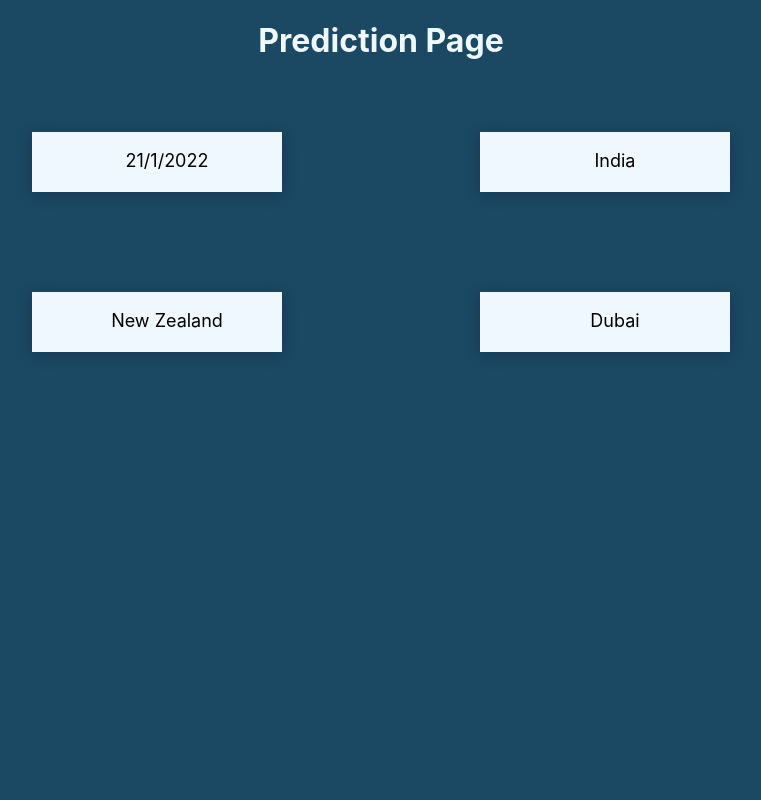
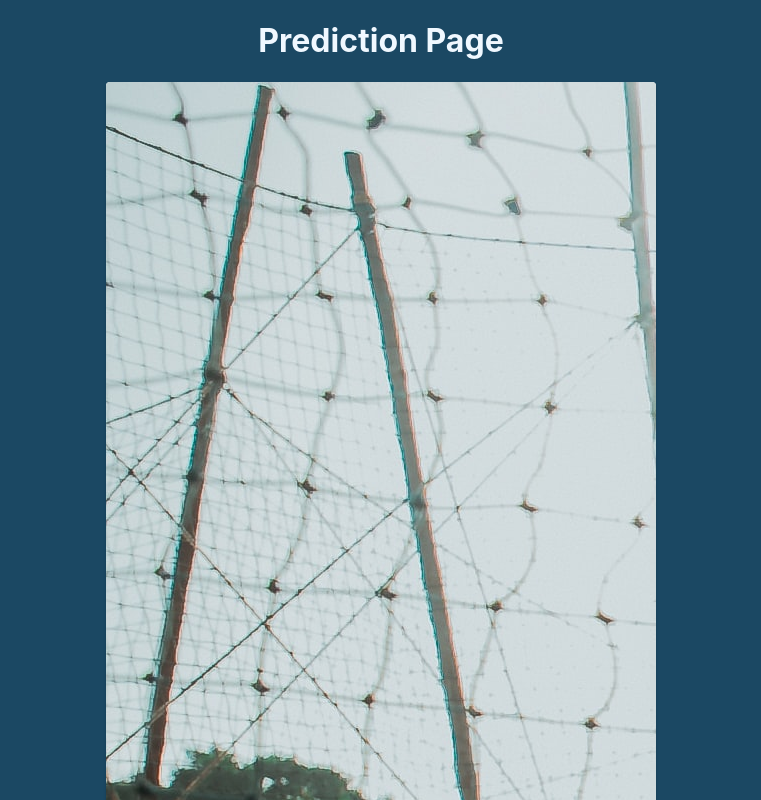
Before and after one commit to pros-kbps/SDGP_Project, a React (Create React App) app in the folder development/: page /prediction in a window 1280 px wide. Shown: the top 800 px of the page, without its empty margins (259-1020 px from the left). Built offline with nearby package versions, Linux system fonts and the light colour scheme.

Commit message:
Eduted the matchesDeatils file

```diff
--- a/development/src/components/Header/Header.js
+++ b/development/src/components/Header/Header.js
@@ -6,7 +6,7 @@
 const Header = () => (
     <Grid container spacing={3}>
     <Grid item xs={12}>
-        <img src={headerImage} alt="Tesla" />
+        <img src={headerImage} alt="cricket stadium" />
     </Grid>
     </Grid>
 )
--- a/development/src/helper/DetailList.js
+++ /dev/null
@@ -1,14 +0,0 @@
-export const DetailList = [
-    {
-      name: "21/1/2022",
-    },
-    {
-      name: "India",
-    },
-    {
-      name: "New Zealand",
-    },
-    {
-      name: "Dubai",
-    },
-  ];
--- a/development/src/pages/PredictionPage/DetailItem.js
+++ /dev/null
@@ -1,11 +0,0 @@
-import React from "react";
-
-function DetailItem({name}) {
-  return (
-    <div className="menuItem">
-      <p> {name} </p>
-    </div>
-  );
-}
-
-export default DetailItem;
--- a/development/src/pages/PredictionPage/MatchDetails.js
+++ b/development/src/pages/PredictionPage/MatchDetails.js
@@ -1,6 +1,11 @@
 import React from "react";
-import { DetailList } from "../../helper/DetailList";
-import DetailItem from "./DetailItem";
+import Card from '@mui/material/Card';
+import CardActions from '@mui/material/CardActions';
+import CardContent from '@mui/material/CardContent';
+import CardMedia from '@mui/material/CardMedia';
+import prediction_page from '../../assets/prediction_page.jpg'
+import Button from '@mui/material/Button';
+import Typography from '@mui/material/Typography';
 import "../../styles/MatchDetails.css";
 import { brown } from "@mui/material/colors";
 
@@ -8,16 +13,25 @@
   return (
     <div className="menu">
         <h1> Prediction Page</h1>
-      <div className="menuList">
-        {DetailList.map((menuItem, key) => {
-          return (
-            <DetailItem
-              key={key}
-              name={menuItem.name}
-            />
-          );
-        })}
-      </div>
+
+      <Card sx={{ maxWidth: 550 }}>
+        <img src={prediction_page} alt="Tesla" />
+        <CardMedia
+          component="img"
+          height="250"
+
+        />
+        <CardContent>
+          <Typography gutterBottom variant="h5" component="div">
+            Lizard
+          </Typography>
+          <Typography variant="body2" color="text.secondary">
+            Lizards are a widespread group of squamate reptiles, with over 6,000
+            species, ranging across all continents except Antarctica
+          </Typography>
+        </CardContent>
+      </Card>
+
     </div>
   );
 }
```
Also changed, not shown: development/src/assets/prediction_page.jpg (added).
